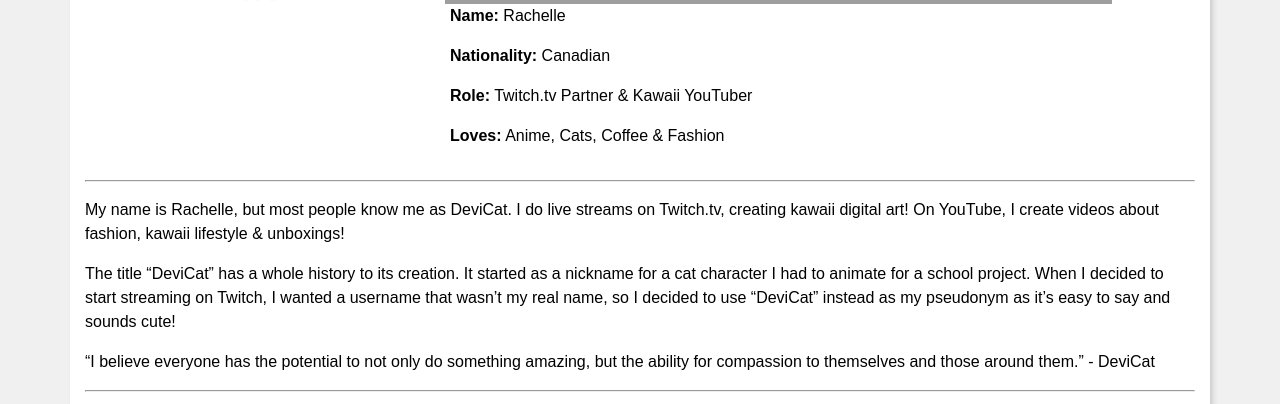
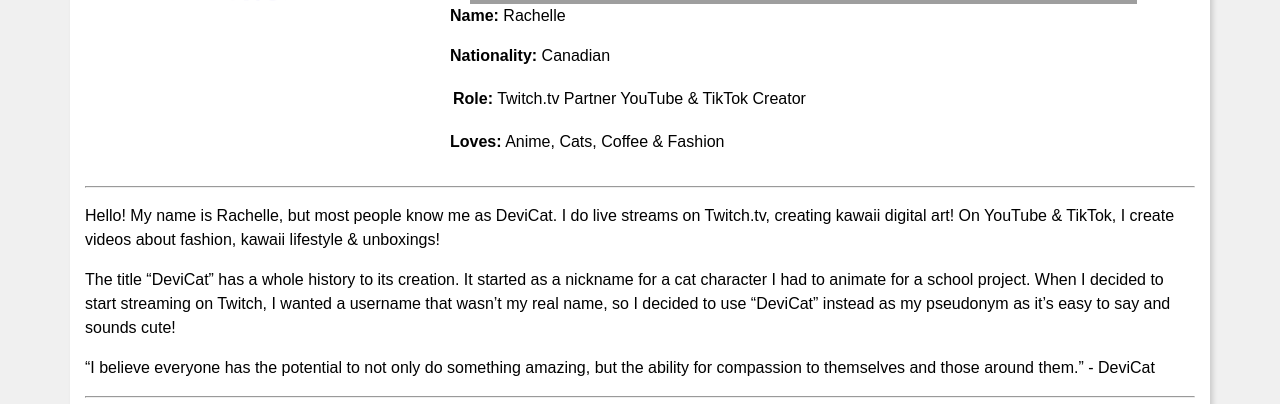
Before and after one commit to DeviCatOutlet/devicatoutlet.github.io, a Jekyll site: the page built from about.md, in a window 1280 px wide and 900 px high, cut to the strip 424-828 px from the top of the window. Built offline with Jekyll 4.4.1, drawn with Linux system fonts in a browser that asks for light colours; our own code applies the rules of GitHub Pages for plain Markdown files.

Commit message:
Update About & Gallery
Make gallery "art gallery" and link to instagram.com/devicatart

Edit about page

```diff
--- a/_config.yml
+++ b/_config.yml
@@ -2,7 +2,7 @@
 
 - About | Contact: https://devicatoutlet.com/about
 - Characters
-- Gallery
+- Art Gallery: https://instagram.com/devicatart
 - Milestones
 - Patreon: https://www.patreon.com/devicatoutlet/
 - Shop: https://devicatoutlet.redbubble.com
--- a/about.md
+++ b/about.md
@@ -5,12 +5,12 @@
 * ## About DeviCat
   * **Name:** Rachelle
   * **Nationality:** Canadian
-  * **Role:** Twitch.tv Partner & Kawaii YouTuber
+  * **Role:** Twitch.tv Partner | YouTube & TikTok Creator
   * **Loves:** Anime, Cats, Coffee & Fashion
 
   ---
 
-  My name is Rachelle, but most people know me as DeviCat. I do live streams on Twitch.tv, creating kawaii digital art! On YouTube, I create videos about fashion, kawaii lifestyle & unboxings!
+Hello! My name is Rachelle, but most people know me as DeviCat. I do live streams on Twitch.tv, creating kawaii digital art! On YouTube & TikTok, I create videos about fashion, kawaii lifestyle & unboxings!
 
 The title "DeviCat" has a whole history to its creation. It started as a nickname for a cat character I had to animate for a school project. When I decided to start streaming on Twitch, I wanted a username that wasn't my real name, so I decided to use "DeviCat" instead as my pseudonym as it's easy to say and sounds cute!
 
```
